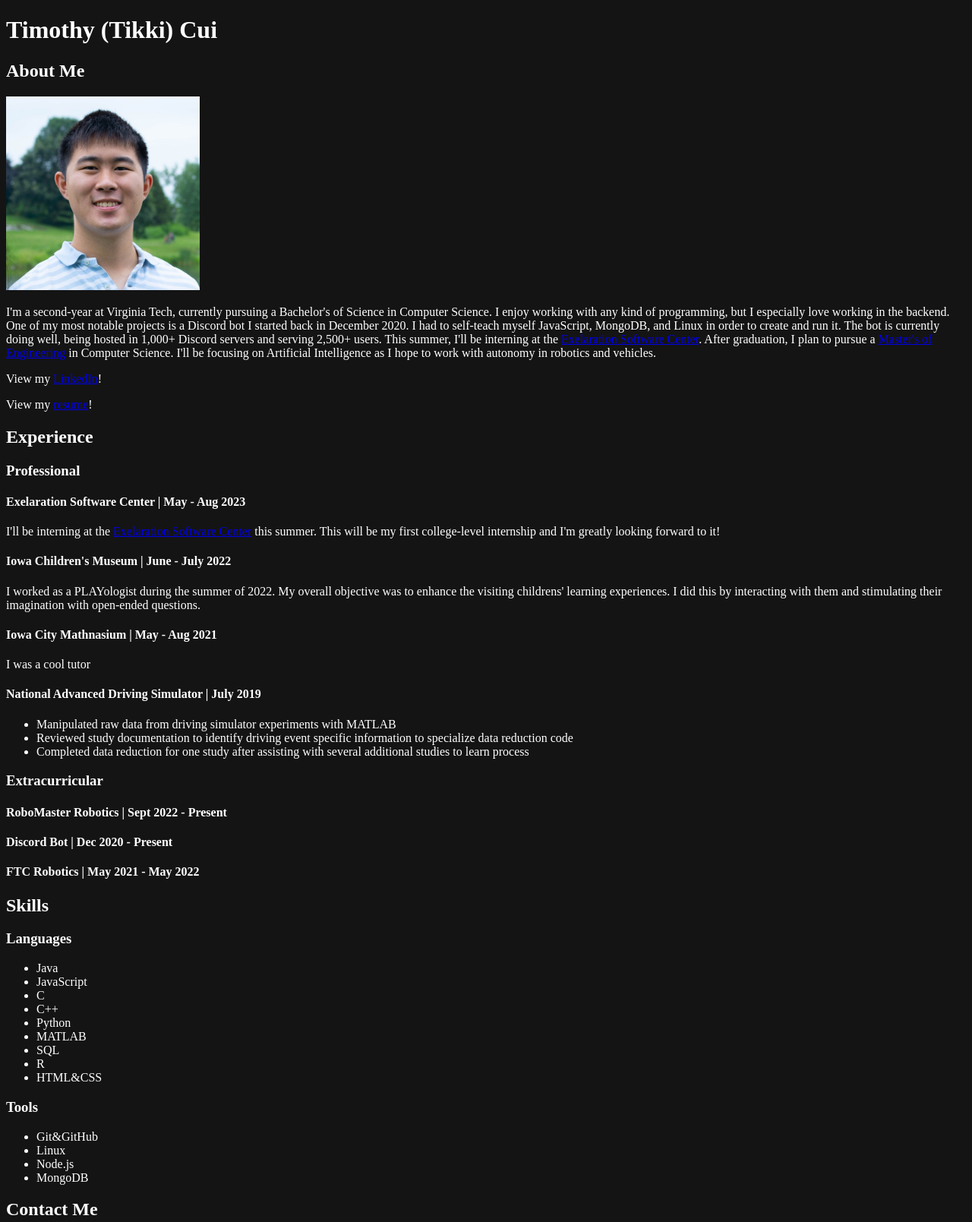
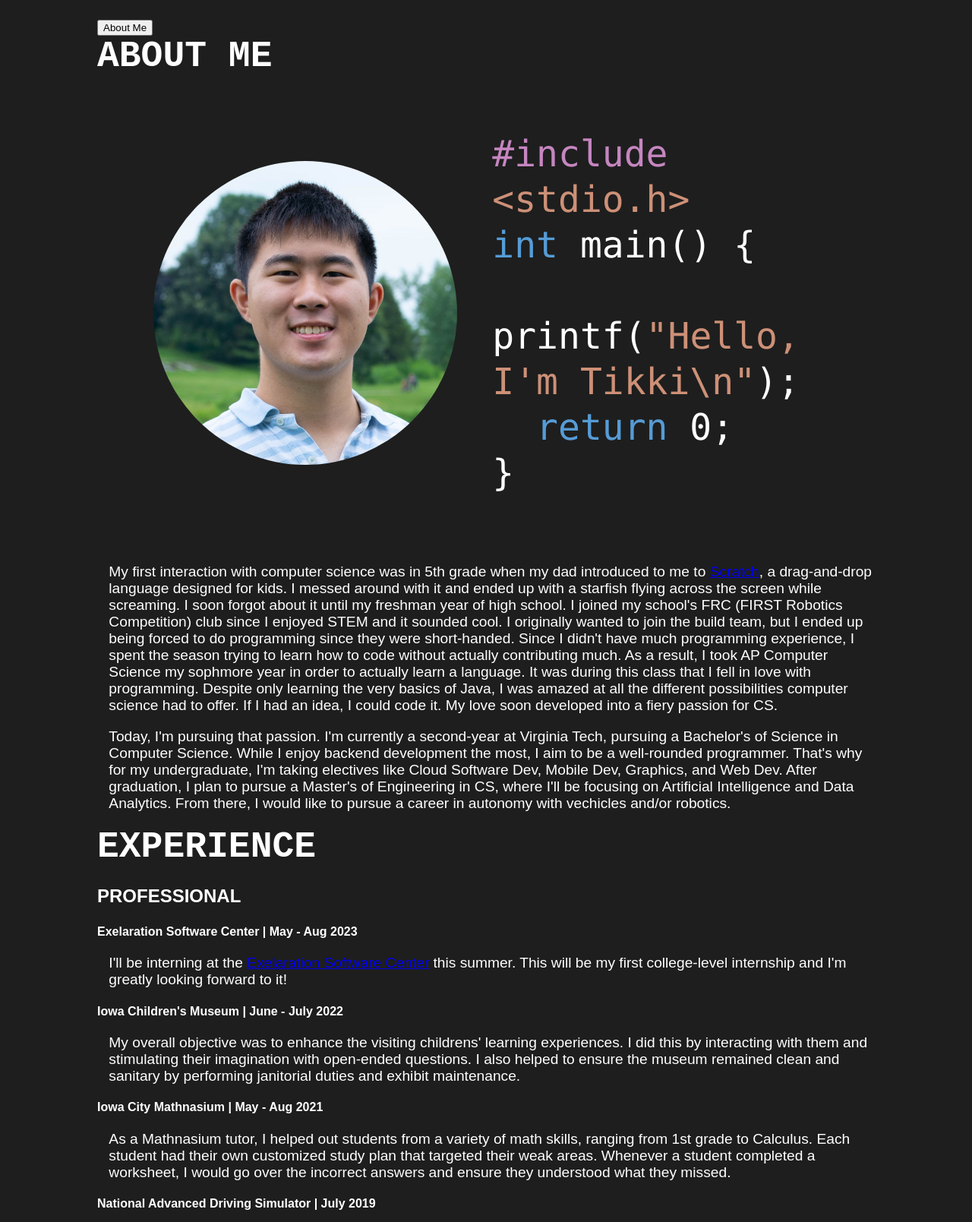
Before and after one commit to tikkikkit21/PortfolioWebsite, a plain HTML site: page index.html in a window 1280 px wide. Shown: the top 1609 px of the page at 76% size. Drawn offline with Linux system fonts and the light colour scheme.

Commit message:
Basic website done

```diff
--- a/index.css
+++ b/index.css
@@ -1,11 +1,48 @@
-html {
-    background: #141414;
+body {
+    background: #1E1E1E;
     color: #FFF;
+    font-family: Arial, sans-serif;
+    margin: 2% 10%;
 }
 
-/*
+p.content {
+    font-size: 1.2em;
+    padding-left: 1.5%;
+}
+
 h2 {
-    font-size: 2em;
-    align-content: center;
-    font-family: cursive;
-}*/
+    font-family: "Courier New", monospace;
+    font-size: 3em;
+    margin: 0;
+    text-transform: uppercase;
+}
+
+h3.experience {
+    text-transform: uppercase;
+    font-size: 1.5em;
+}
+
+div.aboutme {
+    display: flex;
+    align-items: center;
+    justify-content: center;
+    margin-left: 5%;
+    margin-right: 5%;
+}
+
+div.aboutme_code {
+    font-family: "Consolas", monospace;
+    font-size: 3em;
+    width: auto;
+    line-height: 1.25;
+    padding: 2.5%;
+}
+
+img.aboutme {
+    border-radius: 50%;
+    padding: 2.5%;
+}
+
+li {
+    font-size: 1.5em;
+}
--- a/index.html
+++ b/index.html
@@ -3,39 +3,55 @@
     <head>
         <meta charset="utf-8">
         <meta name="description" content="WebPage assignment for ENGL3844">
-        <title>My Portfolio</title>
+        <title>Timothy (Tikki) Cui</title>
         <link rel="stylesheet" href="./index.css">
     </head>
     <body>
-        <h1>Timothy (Tikki) Cui</h1>
+        <header>
+            <nav class="tabs">
+                <button onclick="document.getElementById('skills').scrollIntoView({smooth: true});">About Me</button>
+            </nav>
+        </header>
 
-        <h2>About Me</h2>
-            <img src="./images/professional.jpg" width="255" height="255" alt="Tikki">
-            <p>I'm a second-year at Virginia Tech, currently pursuing a Bachelor's of Science in Computer Science. I enjoy working with any kind of programming, but I especially love working in the backend. One of my most notable projects is a Discord bot I started back in December 2020. I had to self-teach myself JavaScript, MongoDB, and Linux in order to create and run it. The bot is currently doing well, being hosted in 1,000+ Discord servers and serving 2,500+ users. This summer, I'll be interning at the <a href="https://exelaration.com/" target="_blank">Exelaration Software Center</a>. After graduation, I plan to pursue a <a href="https://cs.vt.edu/Graduate/Degrees/MENG.html" target="_blank">Master's of Engineering</a> in Computer Science. I'll be focusing on Artificial Intelligence as I hope to work with autonomy in robotics and vehicles.</p>
-            <p>View my <a href="https://www.linkedin.com/in/timothycui/">LinkedIn</a>!</p>
-            <p>View my <a href="Resume.pdf" target="_blank">resume</a>!</p>
+        <h2 id="about">About Me</h2>
+        <article>
+            <div class="aboutme">
+                <img src="./images/professional.jpg" width="400" height="400" alt="My professional headshot" title="Me" class="aboutme">
+                <div class="aboutme_code">
+                    <p><span style="color: #C586C0;">#include</span> <span style="color: #CD9077;">&lt;stdio.h&gt;</span><br>
+                    <span style="color: #569CD6;">int</span> main() {<br>
+                    &emsp;&emsp;printf(<span style="color: #CD9077;">"Hello, I'm Tikki\n"</span>);<br>
+                    &emsp;&emsp;<span style="color: #569CD6;">return</span> 0;<br>
+                    }</p>
+                </div>
+            </div>
+            <p class="content">My first interaction with computer science was in 5th grade when my dad introduced to me to <a href="https://scratch.mit.edu/" target="_blank">Scratch</a>, a drag-and-drop language designed for kids. I messed around with it and ended up with a starfish flying across the screen while screaming. I soon forgot about it until my freshman year of high school. I joined my school's FRC (FIRST Robotics Competition) club since I enjoyed STEM and it sounded cool. I originally wanted to join the build team, but I ended up being forced to do programming since they were short-handed. Since I didn't have much programming experience, I spent the season trying to learn how to code without actually contributing much. As a result, I took AP Computer Science my sophmore year in order to actually learn a language. It was during this class that I fell in love with programming. Despite only learning the very basics of Java, I was amazed at all the different possibilities computer science had to offer. If I had an idea, I could code it. My love soon developed into a fiery passion for CS.</p>
+            <p class="content">Today, I'm pursuing that passion. I'm currently a second-year at Virginia Tech, pursuing a Bachelor's of Science in Computer Science. While I enjoy backend development the most, I aim to be a well-rounded programmer. That's why for my undergraduate, I'm taking electives like Cloud Software Dev, Mobile Dev, Graphics, and Web Dev. After graduation, I plan to pursue a Master's of Engineering in CS, where I'll be focusing on Artificial Intelligence and Data Analytics. From there, I would like to pursue a career in autonomy with vechicles and/or robotics.</p>
+        </article>
 
-        <h2>Experience</h2>
-            <h3>Professional</h3>
-            <h4>Exelaration Software Center | May - Aug 2023</h4>
-            <p>I'll be interning at the <a href="https://exelaration.com/" target="_blank">Exelaration Software Center</a> this summer. This will be my first college-level internship and I'm greatly looking forward to it!</p>
-            <h4>Iowa Children's Museum | June - July 2022</h4>
-            <p>I worked as a PLAYologist during the summer of 2022. My overall objective was to enhance the visiting childrens'  learning experiences. I did this by interacting with them and stimulating their imagination with open-ended questions. </p>
-            <h4>Iowa City Mathnasium | May - Aug 2021</h4>
-            <p>I was a cool tutor</p>
-            <h4>National Advanced Driving Simulator | July 2019</h4>
-            <ul>
-                <li>Manipulated raw data from driving simulator experiments with MATLAB</li>
-                <li>Reviewed study documentation to identify driving event specific information to specialize data reduction code</li>
-                <li>Completed data reduction for one study after assisting with several additional studies to learn process</li>
-            </ul>
-            <h3>Extracurricular</h3>
-            <h4>RoboMaster Robotics | Sept 2022 - Present</h4>
-            <h4>Discord Bot | Dec 2020 - Present</h4>
-            <h4>FTC Robotics | May 2021 - May 2022</h4>
+        <h2 id="experience">Experience</h2>
+        <article>
+            <h3 class="experience">Professional</h3>
+            <h4 class="experience">Exelaration Software Center | May - Aug 2023</h4>
+            <p class="content">I'll be interning at the <a href="https://exelaration.com/" target="_blank">Exelaration Software Center</a> this summer. This will be my first college-level internship and I'm greatly looking forward to it!</p>
+            <h4 class="experience">Iowa Children's Museum | June - July 2022</h4>
+            <p class="content">My overall objective was to enhance the visiting childrens'  learning experiences. I did this by interacting with them and stimulating their imagination with open-ended questions. I also helped to ensure the museum remained clean and sanitary by performing janitorial duties and exhibit maintenance.</p>
+            <h4 class="experience">Iowa City Mathnasium | May - Aug 2021</h4>
+            <p class="content">As a Mathnasium tutor, I helped out students from a variety of math skills, ranging from 1st grade to Calculus. Each student had their own customized study plan that targeted their weak areas. Whenever a student completed a worksheet, I would go over the incorrect answers and ensure they understood what they missed.</p>
+            <h4 class="experience">National Advanced Driving Simulator | July 2019</h4>
+            <p class="content">My first internship involved taking raw simulator data and "reducing" it to human-friendly spreadsheets. I started off by learning MATLAB, a completely new language to me. After grasping the basics of the language, I helped to complete data reduction code for several different driving studies, guided by the study documentation.</p>
+            <h3 class="experience">Extracurricular</h3>
+            <h4 class="experience">RoboMaster Robotics | Sept 2022 - Present</h4>
+            <p class="content">I'm currently at Virginia Tech's RoboMaster robotics club, learning how to incorporate computer vision into robot autonomy. Specifically, I'm learning to use the Kalman Filter, SLAM, and OpenCV to develop an auto-aiming algorithm in C++</p>
+            <h4 class="experience">Discord Bot | Dec 2020 - Present</h4>
+            <p class="content">After being stuck indoors due to COVID and 100% virtual education, I had a lot of time on my hands. I ended up creating a Discord bot as a personal project. It was an amazing experience since many of the technology involved was completely new to me and had to be self-learned. I taught myself JavaScript to code the bot, while also learning the basics of Linux and MongoDB in order to host it. I also greatly improved my skills in Git and working with API documentation. Currently, the bot is 1,000+ Discord servers and serving 2,500+ users.</p>
+            <h4 class="experience">FTC Robotics | May 2021 - May 2022</h4>
+            <p class="content">After gradutating from high school, I returned to my FTC (FIRST Tech Challenge) Robotics club as a virtual mentor. I helped out the programming team by guiding their ideas and offering improvement suggestions for their code. I also worked with the head coaches to figure out logistics and organize team meetings. The highlight of that year was when I returned to Iowa for Winter Break, just in time for their Regionals competition. It was great to meet the team in person and also help volunteer as a scorekeeper.</p>
+        </article>
 
-        <h2>Skills</h2>
-            <h3>Languages</h3>
+        <h2 id="skills">Skills</h2>
+        <article>
+            <h3 class="skills">Languages</h3>
             <ul>
                 <li>Java</li>
                 <li>JavaScript</li>
@@ -45,16 +61,28 @@
                 <li>MATLAB</li>
                 <li>SQL</li>
                 <li>R</li>
-                <li>HTML&amp;CSS</li>
+                <li>HTML &amp; CSS</li>
             </ul>
-            <h3>Tools</h3>
+            <h3 class="skills">Tools</h3>
             <ul>
-                <li>Git&amp;GitHub</li>
+                <li>Git &amp; GitHub</li>
                 <li>Linux</li>
                 <li>Node.js</li>
                 <li>MongoDB</li>
             </ul>
+        </article>
 
-        <h2>Contact Me</h2>
+        <h2 id="contact">Contact Me</h2>
+        <article>
+            <p>View my <a href="https://www.linkedin.com/in/timothycui/">LinkedIn</a>!</p>
+            <p>View my <a href="Resume.pdf" target="_blank">resume</a>!</p>
+            <p>My email is <i><a href="mailto: ttcui@vt.edu">ttcui@vt.edu</a></i></p>
+        </article>
+
+        <script>
+            function jumpTo(sectionName) {
+                document.getElementById(sectionName).scrollIntoView();
+            }
+        </script>
     </body>
 </html>
```
